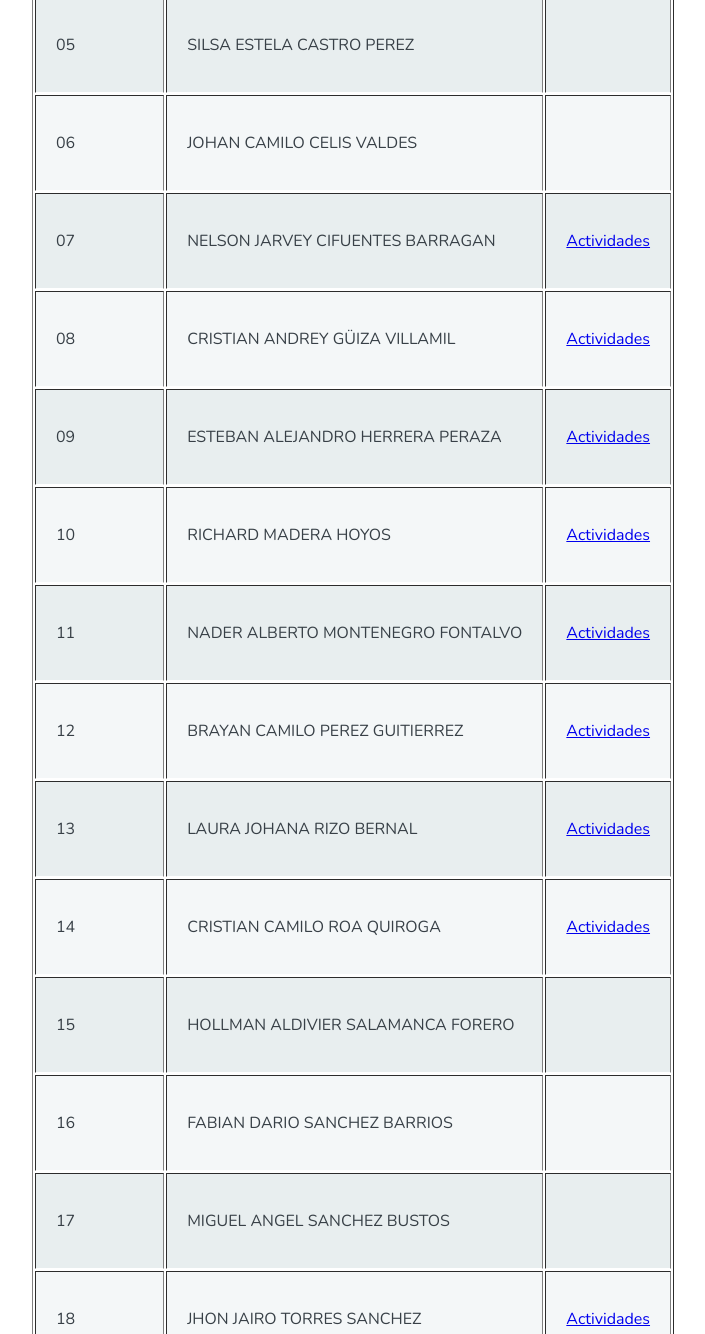
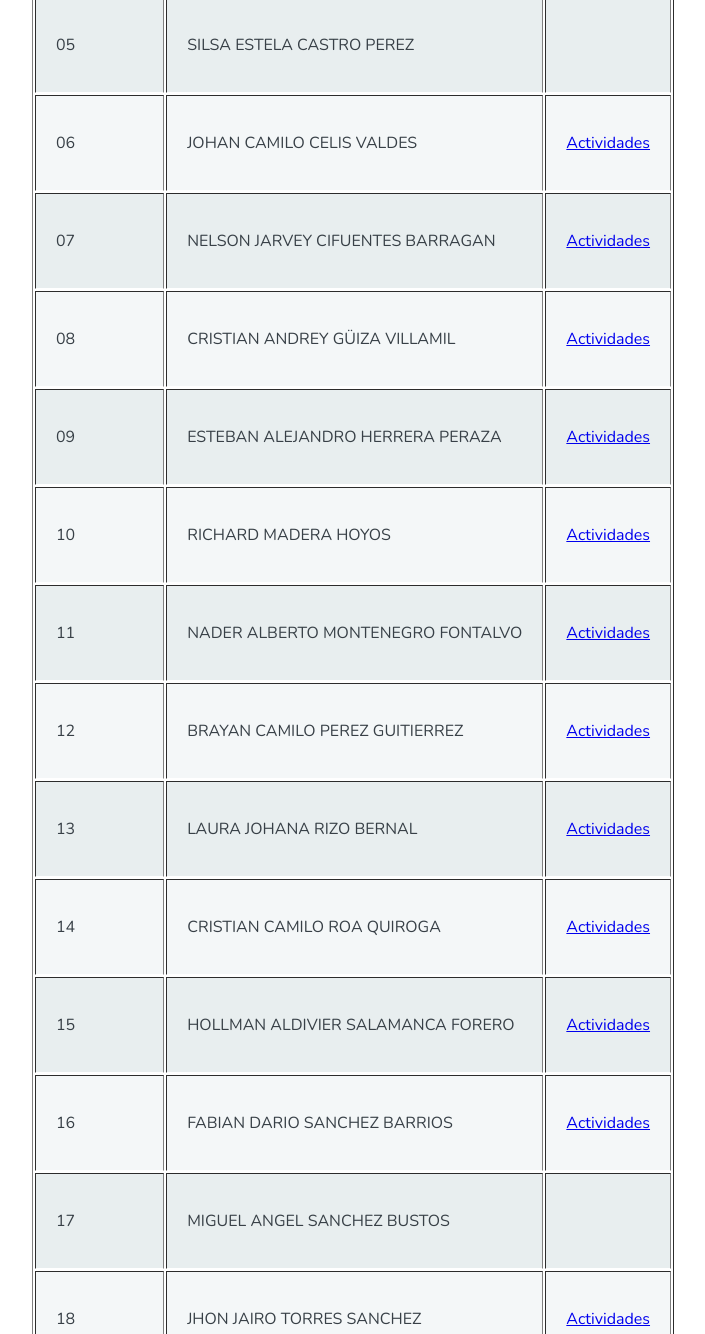
Before and after one commit to rundeveloper/adsi2024375.github.io, a plain HTML site: page index.html in a window 1280 px wide. Shown: the part 660-1994 px from the top of the page, without its empty margins (287-992 px from the left). Drawn offline with nearby package versions, Linux system fonts and the light colour scheme.

Commit message:
add Fabian, Hollman, Johan

```diff
--- a/index.html
+++ b/index.html
@@ -88,9 +88,9 @@
         </td>
         <td>
           <a
-            href=""
+            href="https://johancelis06.github.io/adsi2024375.github.io/"
             target="_blank"
-            ></a
+            >Actividades</a
           >
         </td>
       </tr>
@@ -206,7 +206,11 @@
           <p>HOLLMAN ALDIVIER SALAMANCA FORERO
           </p>
         </td>
-        <td></td>
+        <td><a
+          href="https://hailamjared1.github.io/hollman1.github.io/"
+          target="_blank"
+          >Actividades</a
+        ></td>
       </tr>
 
       <tr>
@@ -215,7 +219,11 @@
           <p>FABIAN DARIO SANCHEZ BARRIOS
           </p>
         </td>
-        <td></td>
+        <td><a
+          href="https://fsanchez96nov.github.io/2024375proyecto.github.io/"
+          target="_blank"
+          >Actividades</a
+        ></td>
       </tr>
 
       <tr>
```
